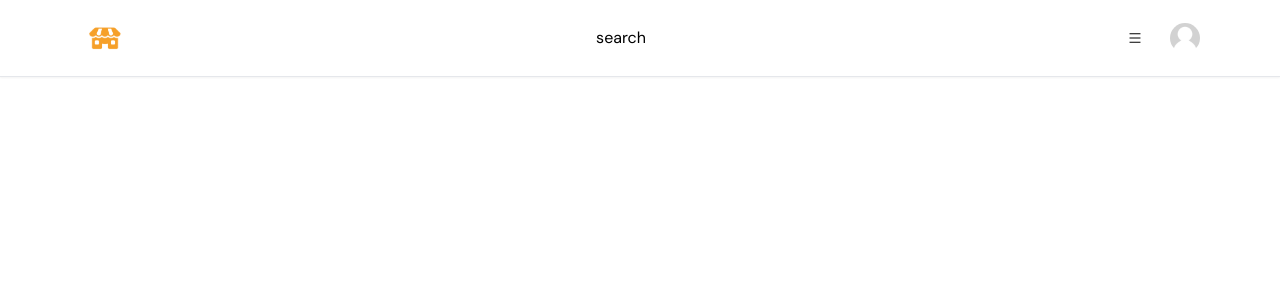
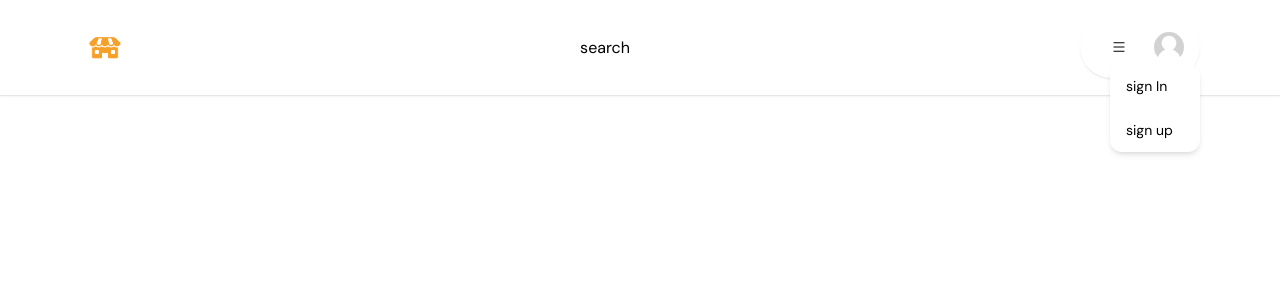
Before and after one commit to ambu360/e-commerce-store, a Next.js app: page / in a window 1280 px wide. Both pictures are taken after a click on the element 1134 px from the left and 37 px from the top of the page. Shown: the top 300 px of the page. Built offline with nearby package versions, Linux system fonts and the light colour scheme.

Commit message:
added ref for usermenu

```diff
--- /dev/null
+++ b/app/components/navbar/MenuItem.tsx
@@ -0,0 +1,18 @@
+'use client';
+
+interface MenuItemProps {
+
+    onClick: () => void;
+    label:string;
+}
+
+const MenuItem:React.FC<MenuItemProps> = ({label, onClick}) =>{
+
+    return (
+        <div onClick={onClick} className="px-4 py-3 hover:bg-neutral-100">
+            {label}
+        </div>
+    )
+}
+
+export default MenuItem;
--- a/app/components/navbar/UserMenu.tsx
+++ b/app/components/navbar/UserMenu.tsx
@@ -1,26 +1,49 @@
-'use client';
-import Avatar from '../Avatar'
-import { useState, useCallback} from "react";
-import {AiOutlineMenu} from 'react-icons/ai'
-const UserMenu = () =>{
-    const [isOpen,setIsOpen] = useState<boolean>(false);
+"use client";
+import Avatar from "../Avatar";
+import { useState, useCallback, useRef, useEffect } from "react";
+import { AiOutlineMenu } from "react-icons/ai";
+import MenuItem from "./MenuItem";
+const UserMenu = () => {
+  const [isOpen, setIsOpen] = useState<boolean>(false);
+  const ref = useRef<HTMLDivElement>(null);
 
-    const toggleOpen = useCallback(()=>{
-        setIsOpen((value)=>!value)
-    },[])
+  const toggleOpen = useCallback(() => {
+    setIsOpen((value) => !value);
+  }, []);
 
-    return (
-        <div className='relative'>
-            <div className= 'flex flex-row items-center gap-3'>
-                <div className="hidden md:block text-sm font-semibold py-3 px-4 rounded-full hover:bg-amber-300 transition cursor-pointer">
-                <AiOutlineMenu/>
-                </div>
-                <div className="hidden md:block">
-                <Avatar/>
-                </div>
-            </div>
+  useEffect(()=>{
+    const handleClickOutsideRef=(event) =>{
+        if (ref.current && !ref.current.contains(event.target)) {
+            setIsOpen(false);
+          }
+    }
+    document.addEventListener("mousedown", handleClickOutsideRef);
+  },[ref])
+  return (
+    <div className="relative">
+      <div className="flex flex-row items-center gap-3 rounded-full border-b-[1px] py-3 px-4 shadow-sm hover:shadow-md">
+        <div
+          onClick={toggleOpen}
+          className="hidden md:block text-sm font-semibold py-3 px-4 rounded-full hover:bg-amber-300 transition cursor-pointer"
+        >
+          <AiOutlineMenu />
         </div>
-    )
-}
+        <div className="hidden md:block">
+          <Avatar />
+        </div>
+      </div>
+      {isOpen && (
+        <div ref={ref} className="absolute rounded-xl shadow-md w-[40vw] md:w-3/4 bg-white overflow-hidden right-0 top-12 text-sm">
+          <div className="flex flex-col cursor-pointer">
+            <>
+              <MenuItem onClick={() => {}} label="sign In" />
+              <MenuItem onClick={() => {}} label="sign up" />
+            </>
+          </div>
+        </div>
+      )}
+    </div>
+  );
+};
 
-export default UserMenu
+export default UserMenu;
```
Also changed, not shown: app/components/navbar/Navbar.tsx (+15 -14 lines).
